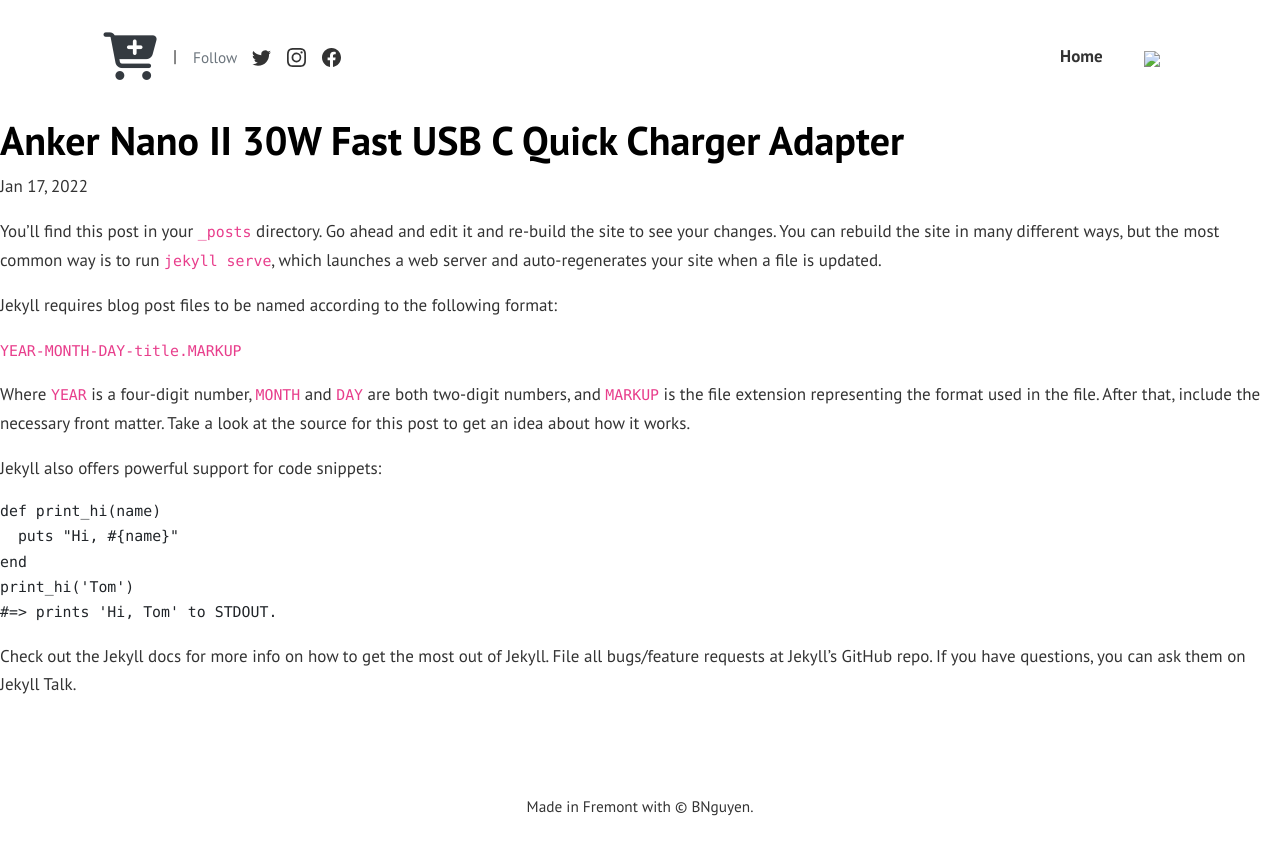
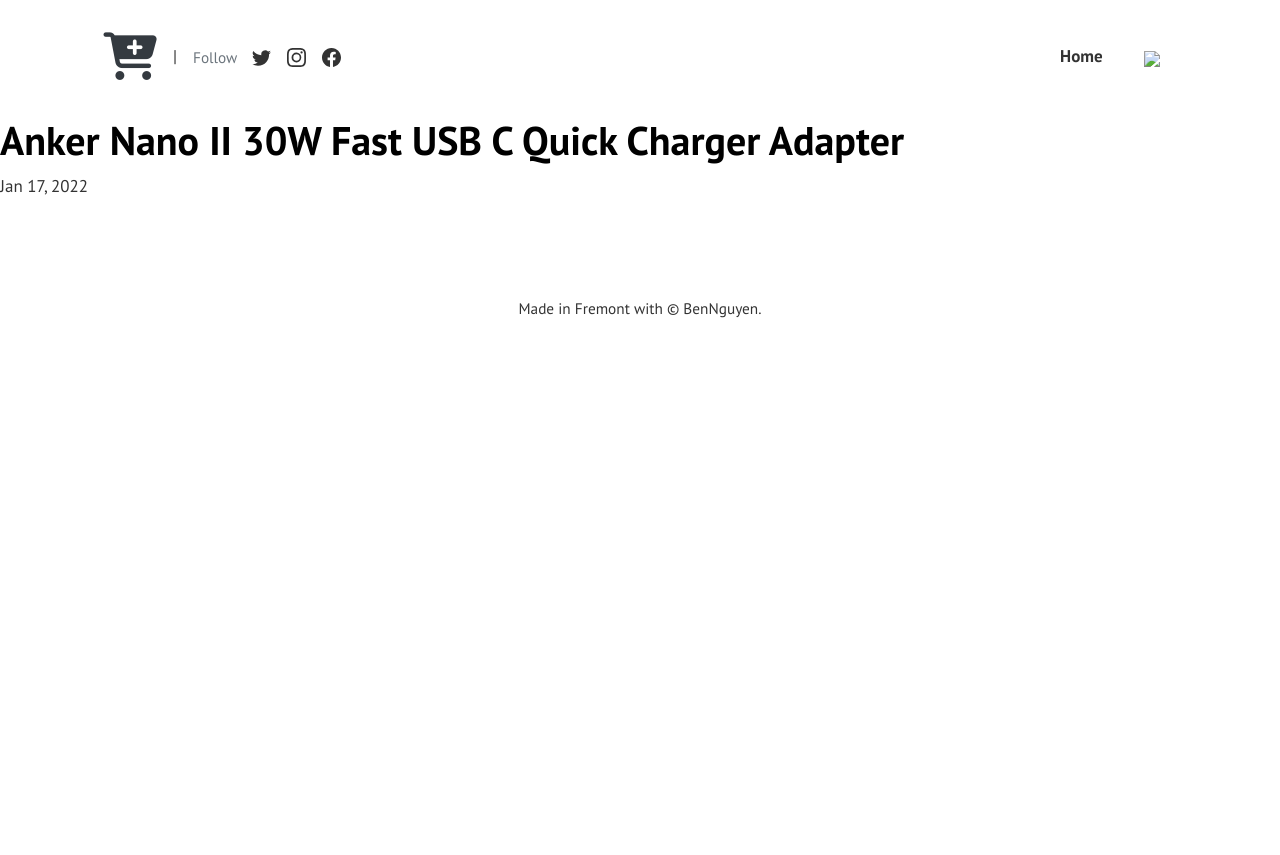
Before and after one commit to shouldbuy/shouldbuy.github.io, a Jekyll site: the page built from _posts/2022-01-17-anker-nano-ii-30w-fast-usb-c-quick-charger-adapter.markdown, in a window 1280 px wide. Shown: the top 855 px of the page. Built offline with Jekyll 4.4.1, drawn with Linux system fonts in a browser that asks for light colours; nearby versions of some CDN libraries; a script that is not in the unit is left out.

Commit message:
update post

```diff
--- a/_includes/footer.html
+++ b/_includes/footer.html
@@ -1,7 +1,7 @@
 <!-- Footer ================================================== -->
 <footer class="footer container text-center">
   <div class="copyright small">
-    Made in Fremont with © BNguyen.
+    Made in Fremont with © <a href="https://bennguyen.us" target="_blank">BenNguyen</a>.
   </div>
 </footer>
 <script type="text/javascript">
--- a/_posts/2022-01-17-anker-nano-ii-30w-fast-usb-c-quick-charger-adapter.markdown
+++ b/_posts/2022-01-17-anker-nano-ii-30w-fast-usb-c-quick-charger-adapter.markdown
@@ -12,29 +12,6 @@ af_image_url: "//ws-na.amazon-adsystem.com/widgets/q?_encoding=UTF8&MarketPlace=
 af_url: "https://www.amazon.com/gp/product/B091DS2M8X/ref=as_li_tl?ie=UTF8&camp=1789&creative=9325&creativeASIN=B091DS2M8X&linkCode=as2&tag=shouldbuy0b-20&linkId=e0dd785647cd6da7e224318976edfbe4"
 af_short_url: "https://amzn.to/30jMpwp"
 price: "33.99"
-tags: Apple iPhone iPad Samsung Accessories
+tags: Apple iPhone Samsung Accessories
 
 ---
-You’ll find this post in your `_posts` directory. Go ahead and edit it and re-build the site to see your changes. You can rebuild the site in many different ways, but the most common way is to run `jekyll serve`, which launches a web server and auto-regenerates your site when a file is updated.
-
-Jekyll requires blog post files to be named according to the following format:
-
-`YEAR-MONTH-DAY-title.MARKUP`
-
-Where `YEAR` is a four-digit number, `MONTH` and `DAY` are both two-digit numbers, and `MARKUP` is the file extension representing the format used in the file. After that, include the necessary front matter. Take a look at the source for this post to get an idea about how it works.
-
-Jekyll also offers powerful support for code snippets:
-
-{% highlight ruby %}
-def print_hi(name)
-  puts "Hi, #{name}"
-end
-print_hi('Tom')
-#=> prints 'Hi, Tom' to STDOUT.
-{% endhighlight %}
-
-Check out the [Jekyll docs][jekyll-docs] for more info on how to get the most out of Jekyll. File all bugs/feature requests at [Jekyll’s GitHub repo][jekyll-gh]. If you have questions, you can ask them on [Jekyll Talk][jekyll-talk].
-
-[jekyll-docs]: https://jekyllrb.com/docs/home
-[jekyll-gh]:   https://github.com/jekyll/jekyll
-[jekyll-talk]: https://talk.jekyllrb.com/
```
Also changed, not shown: _posts/2022-01-17-esr-magnetic-case-compatible-with-ipad-pro-11-rebound-series.markdown (added, +17 -0 lines), _posts/2022-01-17-fujifilm-lh-xf27-lens-hood-for-xf27mm-f28-r-lens.markdown (added, +17 -0 lines), _posts/2022-01-17-iphone-13-pro-max-uag-case-protective-cover-carbon-fiber.markdown (added, +17 -0 lines), _posts/2022-01-17-meike-xt4-aluminum-alloy-hand-grip-quick-release-plate-l-bracket-compatible-with-fujifilm-x-t4.markdown (added, +17 -0 lines), _posts/2022-01-17-sandisk-64gb-extreme-pro-sdxc-uhs-i-sd-card-c10-u3-v30-4k-uhd.markdown (added, +17 -0 lines), _posts/2022-01-17-screen-protector-for-iphone-13-pro-max-tempered-glass-spigen.markdown (added, +17 -0 lines), _posts/2022-01-17-sony-alpha-zv-e10-aps-c-interchangeable-lens-mirroless-vlog-camera.markdown (added, +17 -0 lines), _posts/2022-01-17-square-metal-lens-hood-with-49mm-adapter-ring-for-fujifilm-x100v.markdown (added, +17 -0 lines), _posts/2022-01-17-uni-thunderbold-3-to-display-port-cable-compatible-with-macbook.markdown (added, +17 -0 lines).
